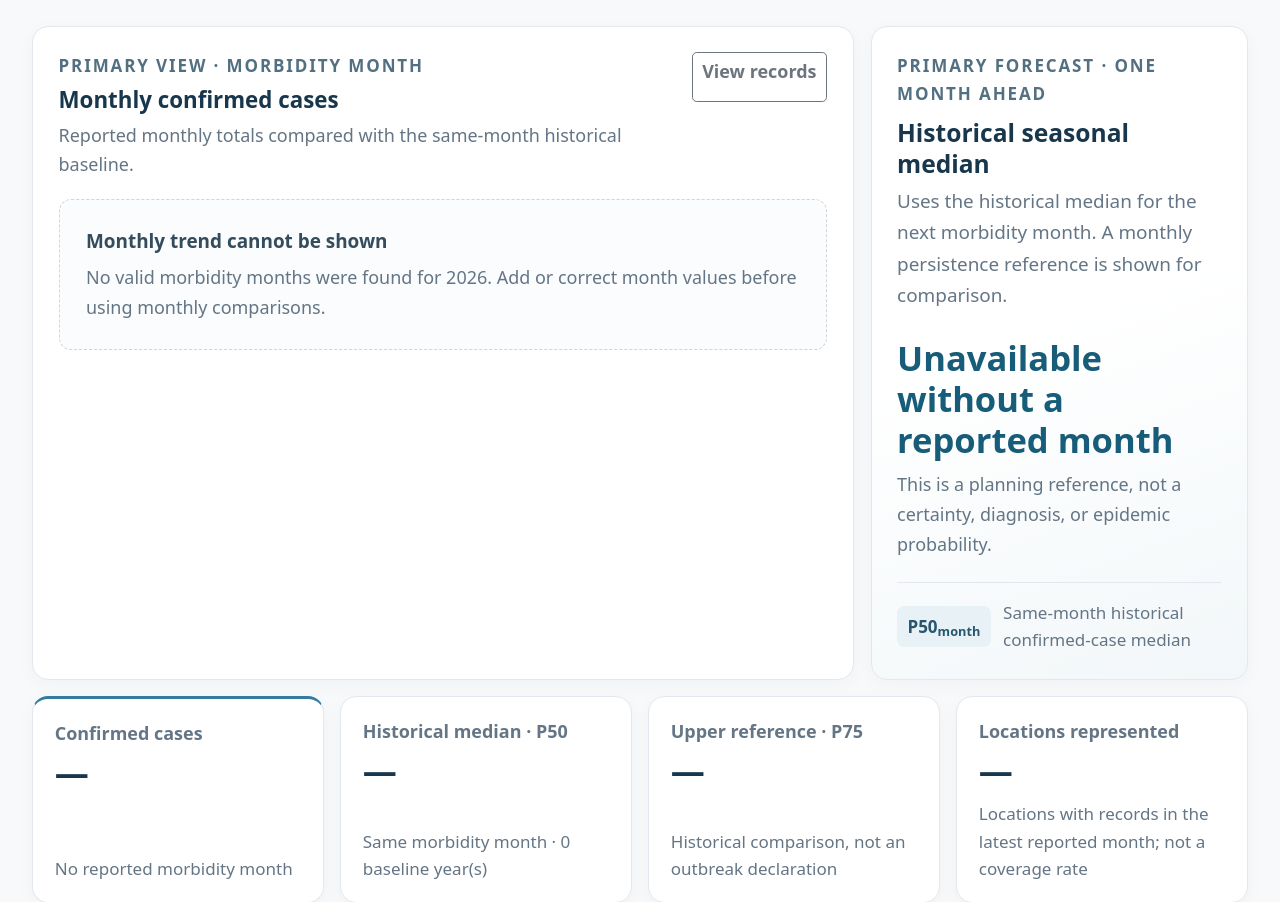
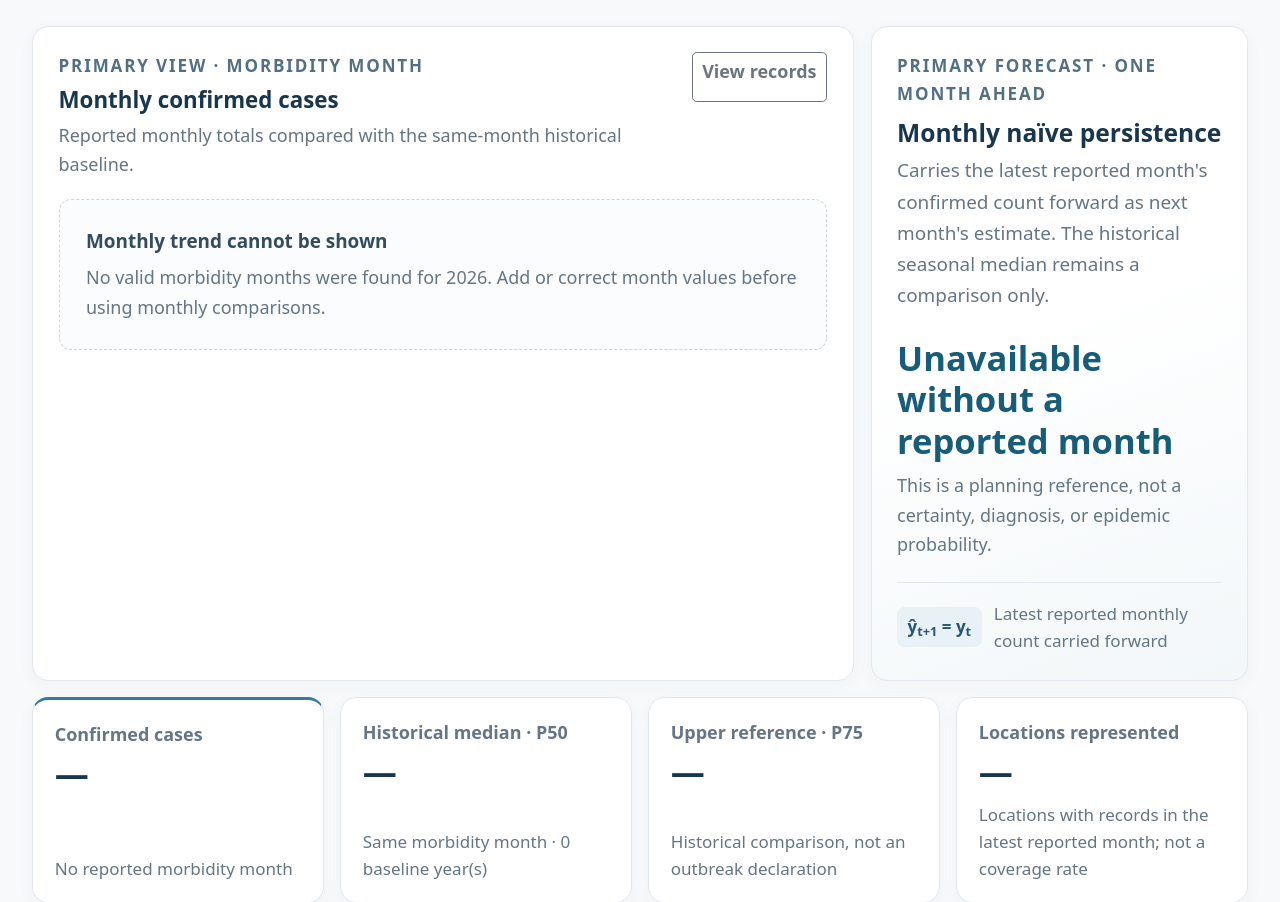
Before and after one commit to DessDagondon/lokalhealth, a Flask app: page /dashboard in a window 1280 px wide. Shown: the part 321-1223 px from the top of the page. Run offline with Flask 3, Linux system fonts and the light colour scheme; a user stored in the database is signed in; data that the repository does not hold is empty.

Commit message:
fixed forcast used for monthly from seasonal to naive persistence

```diff
--- a/app.py
+++ b/app.py
@@ -770,6 +770,7 @@ def dashboard_monthly_forecast_api():
             'predicted_cases': None,
             'naive_persistence': None,
             'historical_baseline_count': 0,
+            'seasonal_median_comparison': None,
             'prediction_method': None,
             'monthly_data_available': False,
         })
@@ -778,7 +779,8 @@ def dashboard_monthly_forecast_api():
     target_year = current_year + (1 if current_month == 12 else 0)
     current_cases = trend['monthly_actual'][current_month - 1]
     historical_baseline_count = trend['monthly_baseline_counts'][target_month - 1]
-    predicted_cases = trend['monthly_median'][target_month - 1]
+    predicted_cases = current_cases
+    seasonal_median_comparison = trend['monthly_median'][target_month - 1]
 
     return jsonify({
         'year': current_year,
@@ -789,9 +791,8 @@ def dashboard_monthly_forecast_api():
         'predicted_cases': predicted_cases,
         'naive_persistence': current_cases,
         'historical_baseline_count': historical_baseline_count,
-        'prediction_method': (
-            'historical_monthly_median' if predicted_cases is not None else None
-        ),
+        'seasonal_median_comparison': seasonal_median_comparison,
+        'prediction_method': 'naive_persistence',
         'monthly_data_available': True,
     })
 
--- a/templates/dashboard.html
+++ b/templates/dashboard.html
@@ -63,8 +63,8 @@
 
         <section class="panel forecast-panel monthly-forecast-panel" aria-labelledby="monthly-forecast-title">
             <p class="panel-kicker">PRIMARY FORECAST · ONE MONTH AHEAD</p>
-            <h2 id="monthly-forecast-title">Historical seasonal median</h2>
-            <p class="panel-intro">Uses the historical median for the next morbidity month. A monthly persistence reference is shown for comparison.</p>
+            <h2 id="monthly-forecast-title">Monthly naïve persistence</h2>
+            <p class="panel-intro">Carries the latest reported month's confirmed count forward as next month's estimate. The historical seasonal median remains a comparison only.</p>
             <div id="monthly-forecast-result" class="forecast-result" aria-live="polite">
                 {% if trend.monthly_data_available %}
                 Loading monthly forecast…
@@ -76,8 +76,8 @@
                 This is a planning reference, not a certainty, diagnosis, or epidemic probability.
             </p>
             <div class="forecast-method">
-                <span class="method-equation">P50<sub>month</sub></span>
-                <span>Same-month historical confirmed-case median</span>
+                <span class="method-equation">ŷ<sub>t+1</sub> = y<sub>t</sub></span>
+                <span>Latest reported monthly count carried forward</span>
             </div>
         </section>
     </div>
@@ -273,7 +273,7 @@
                     <div class="dashboard-help-grid">
                         <section aria-labelledby="monthly-help-title">
                             <h3 id="monthly-help-title">Monthly forecast</h3>
-                            <p>The next-month estimate uses the historical median for that morbidity month. The latest month's count is shown as a persistence reference. A seasonal forecast is unavailable when there is no same-month historical baseline.</p>
+                            <p>The next-month estimate carries the latest reported month's confirmed count forward. The same-month historical median is shown as a comparison, not used to calculate the forecast.</p>
                         </section>
                         <section aria-labelledby="cluster-help-title">
                             <h3 id="cluster-help-title">Barangay clusters</h3>
@@ -752,7 +752,7 @@
                         fill: false,
                         spanGaps: false
                     }, {
-                        label: 'Next-month seasonal forecast',
+                        label: 'Next-month naïve persistence forecast',
                         data: monthlyForecastData,
                         borderColor: '#16836c',
                         borderDash: [7, 5],
@@ -810,11 +810,14 @@
                 })
                 .then(forecast => {
                     if (forecast.predicted_cases === null || forecast.predicted_cases === undefined) {
-                        monthlyForecastResult.textContent = 'Seasonal forecast unavailable';
-                        monthlyForecastDetail.textContent = `No historical observations are available for ${monthLabels[forecast.target_month - 1]}. The latest reported month's count (${formatCount(forecast.naive_persistence)}) is shown only as a persistence reference.`;
+                        monthlyForecastResult.textContent = 'Monthly forecast unavailable';
+                        monthlyForecastDetail.textContent = 'No reported monthly case count is available to carry forward for this year.';
                     } else {
                         monthlyForecastResult.textContent = `${formatCount(forecast.predicted_cases)} cases`;
-                        monthlyForecastDetail.textContent = `${monthLabels[forecast.target_month - 1]} ${forecast.target_year}: historical same-month median from ${forecast.historical_baseline_count} baseline year(s). Monthly persistence reference: ${formatCount(forecast.naive_persistence)} cases from ${monthLabels[forecast.source_month - 1]}. These are reported-case estimates, not verified incidence or an outbreak probability.`;
+                        const seasonalComparison = forecast.seasonal_median_comparison === null
+                            ? 'No historical same-month median is available for comparison.'
+                            : `Historical same-month median comparison: ${formatCount(forecast.seasonal_median_comparison)} cases from ${forecast.historical_baseline_count} baseline year(s).`;
+                        monthlyForecastDetail.textContent = `${monthLabels[forecast.target_month - 1]} ${forecast.target_year}: carries ${formatCount(forecast.current_cases)} confirmed cases from ${monthLabels[forecast.source_month - 1]} forward. ${seasonalComparison} This is a reported-case estimate, not verified incidence or an outbreak probability.`;
                         if (monthlyChart) {
                             const sourceIndex = forecast.source_month - 1;
                             let targetIndex = forecast.target_month - 1;
```
Also changed, not shown: tests/test_dashboard_specification.py (+3 -1 lines), README.md.
